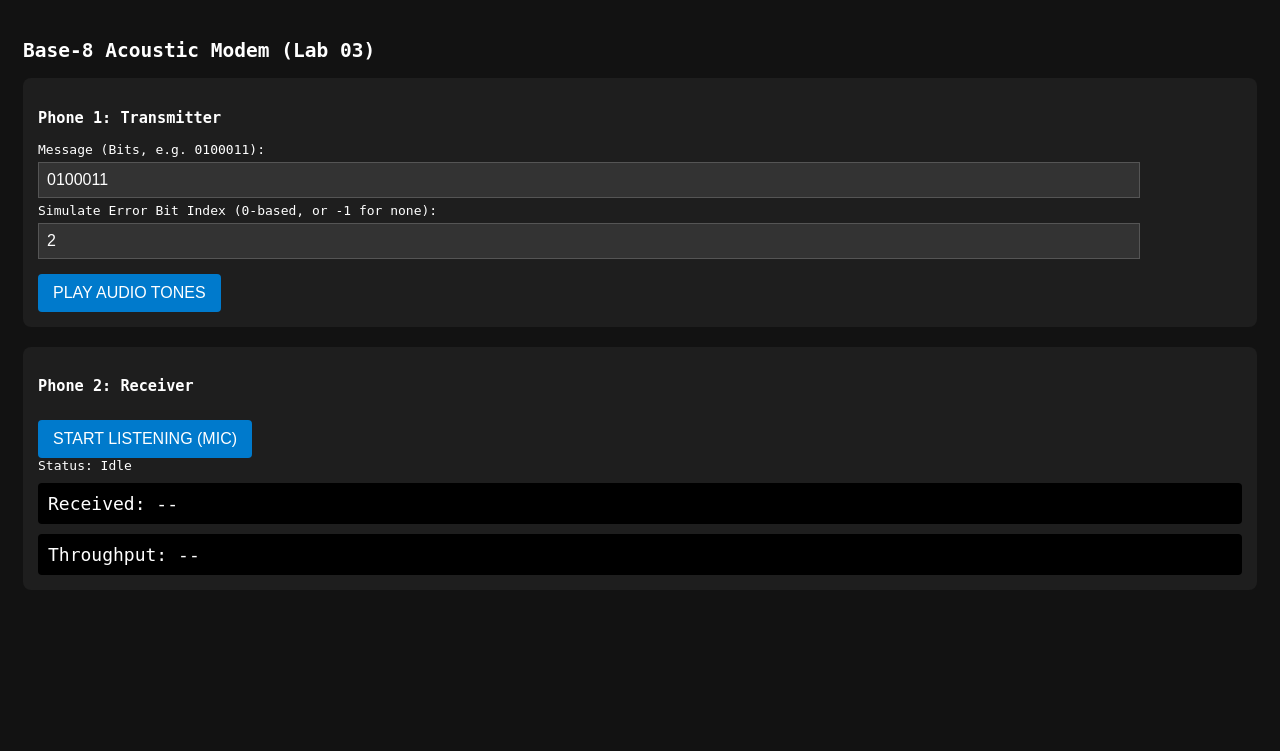
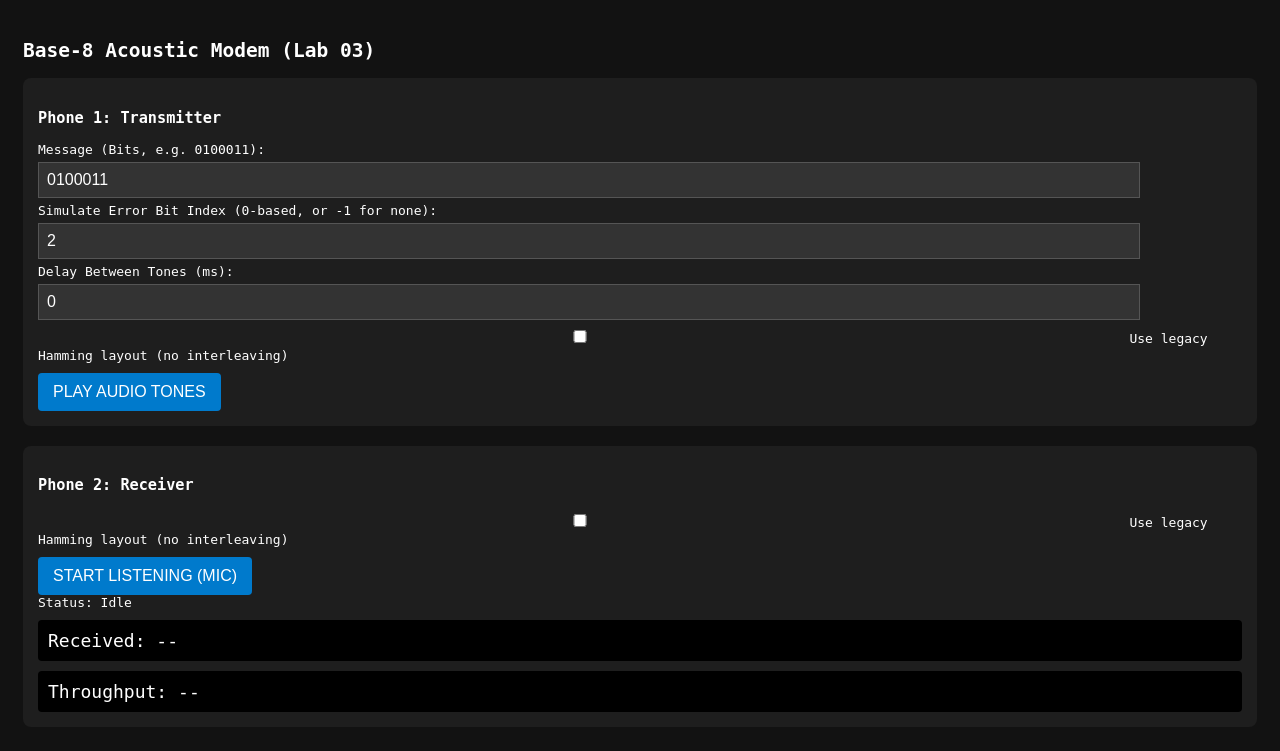
Before and after one commit to Hellrider777/network_lab_telecom_project, a Flask app: page / in a window 1280 px wide. Shown: the top 751 px of the page. Run offline with Flask 3, Linux system fonts and the light colour scheme.

Commit message:
final_done

```diff
--- a/app.py
+++ b/app.py
@@ -2,11 +2,22 @@ from flask import Flask, render_template, jsonify, request
 
 app = Flask(__name__)
 
-FREQS = [1200, 1400, 1600, 1800, 2000, 2200, 2400, 2600]
+# 9 tones instead of 8: differential encoding forbids a "no change" step
+# (see transmit()), leaving exactly 8 valid non-zero steps around a 9-tone
+# circle — log2(8) = 3 bits/tone, the same rate as plain absolute encoding,
+# with no dedicated sync tone needed since every step guarantees a change.
+# This differential tone mapping is always used, regardless of the `legacy`
+# flag below — legacy only switches the Hamming block layout.
+FREQS = [1200, 1400, 1600, 1800, 2000, 2200, 2400, 2600, 2800]
 START_TONE = 3000
 STOP_TONE = 3400
-SYNC_TONE = 800
 TONE_DUR = 0.20
+
+# Number of Hamming(7,4) blocks per interleave group. Differential decoding
+# turns one mis-heard tone into two consecutive corrupted 3-bit chunks (see
+# interleave_blocks below); a depth of 6 spaces same-block bits far enough
+# apart that a corrupted 6-bit (2-tone) window can never touch one block twice.
+INTERLEAVE_DEPTH = 6
 
 
 def encode_hamming74(bits4):
@@ -34,6 +45,25 @@ def decode_hamming74(bits7):
     return data_bits, err_pos - 1
 
 
+def interleave_blocks(blocks):
+    # Column-major reorder: bit i of every block, then bit i+1 of every
+    # block, etc. Bits from the same original block end up spaced
+    # len(blocks) positions apart in the output instead of adjacent.
+    return ''.join(''.join(block[col] for block in blocks) for col in range(7))
+
+
+def deinterleave_bits(bits, depth):
+    # Inverse of interleave_blocks: reconstructs `depth` 7-bit codewords
+    # from a column-major-interleaved bitstream of length depth*7.
+    blocks = [''] * depth
+    idx = 0
+    for _col in range(7):
+        for row in range(depth):
+            blocks[row] += bits[idx]
+            idx += 1
+    return blocks
+
+
 @app.route('/')
 def index():
     return render_template('index.html')
@@ -41,15 +71,19 @@ def index():
 
 @app.route('/api/config')
 def config():
-    return jsonify(freqs=FREQS, startTone=START_TONE, stopTone=STOP_TONE, syncTone=SYNC_TONE, toneDur=TONE_DUR)
+    return jsonify(freqs=FREQS, startTone=START_TONE, stopTone=STOP_TONE, toneDur=TONE_DUR)
 
 
 @app.route('/api/transmit', methods=['POST'])
 def transmit():
-    # Encodes message with Hamming(7,4), introduces error, converts to frequency sequence
+    # Encodes message with Hamming(7,4) blocks, laid out either interleaved
+    # (default — protects against differential decoding's error-doubling)
+    # or plain/legacy (the original block-per-block layout, for comparison),
+    # then maps the result onto the same differential 9-ary tone sequence.
     data = request.get_json(force=True)
     raw = (data.get('bits') or '').strip()
     err_idx = int(data.get('errIdx', -1))
+    legacy = bool(data.get('legacy'))
 
     if not raw or any(c not in '01' for c in raw):
         return jsonify(error='Message must be a non-empty string of 0/1 bits'), 400
@@ -57,7 +91,16 @@ def transmit():
     while len(raw) % 4 != 0:
         raw += '0'
 
-    encoded = ''.join(encode_hamming74(raw[i:i + 4]) for i in range(0, len(raw), 4))
+    if legacy:
+        encoded = ''.join(encode_hamming74(raw[i:i + 4]) for i in range(0, len(raw), 4))
+    else:
+        hamming_blocks = [encode_hamming74(raw[i:i + 4]) for i in range(0, len(raw), 4)]
+        while len(hamming_blocks) % INTERLEAVE_DEPTH != 0:
+            hamming_blocks.append(encode_hamming74('0000'))
+        encoded = ''.join(
+            interleave_blocks(hamming_blocks[i:i + INTERLEAVE_DEPTH])
+            for i in range(0, len(hamming_blocks), INTERLEAVE_DEPTH)
+        )
 
     bits = list(encoded)
     if 0 <= err_idx < len(bits):
@@ -67,15 +110,16 @@ def transmit():
     while len(final_bitstream) % 3 != 0:
         final_bitstream += '0'
 
-    # A SYNC tone precedes every data tone so the receiver always sees a
-    # frequency edge before each symbol, even when two symbols in a row
-    # carry the same octal value (which would otherwise be indistinguishable
-    # from one long tone).
+    # 9-ary differential mapping: each 3-bit chunk (0-7) selects a non-zero
+    # step (1-8) around the 9-tone circle, so consecutive tones are always
+    # different — no dedicated sync tone required, in either layout mode.
+    n = len(FREQS)
+    index = 0  # reference point the receiver also starts from
     sequence = [START_TONE]
     for i in range(0, len(final_bitstream), 3):
-        octal_val = int(final_bitstream[i:i + 3], 2)
-        sequence.append(SYNC_TONE)
-        sequence.append(FREQS[octal_val])
+        step = int(final_bitstream[i:i + 3], 2) + 1
+        index = (index + step) % n
+        sequence.append(FREQS[index])
     sequence.append(STOP_TONE)
 
     return jsonify(sequence=sequence, encodedBits=encoded, finalBitstream=final_bitstream)
@@ -83,21 +127,46 @@ def transmit():
 
 @app.route('/api/receive', methods=['POST'])
 def receive():
-    # Decodes frequency sequence to Hamming blocks, corrects errors
+    # Recovers steps from consecutive tone indices (always differential),
+    # then decodes Hamming blocks using whichever layout matches how they
+    # were sent (interleaved by default, or plain/legacy).
     data = request.get_json(force=True)
-    octal_array = data.get('octalArray') or []
+    tone_indices = data.get('toneIndices') or []
+    legacy = bool(data.get('legacy'))
 
-    raw_bitstream = ''.join(format(int(n), '03b') for n in octal_array)
+    n = len(FREQS)
+    raw_bitstream = ''
+    prev = 0
+    for idx in tone_indices:
+        step = (int(idx) - prev) % n
+        # step should always be 1-8 by construction; guard against a stray
+        # step=0 from a genuine misdetected/duplicate tone read
+        value = (step - 1) % 8
+        raw_bitstream += format(value, '03b')
+        prev = int(idx)
 
     decoded_message = ''
     error_index = -1
 
-    for i in range(0, len(raw_bitstream) - 6, 7):
-        block = raw_bitstream[i:i + 7]
-        data_bits, err_in_block = decode_hamming74(block)
-        decoded_message += data_bits
-        if err_in_block != -1:
-            error_index = i + err_in_block
+    if legacy:
+        for i in range(0, len(raw_bitstream) - 6, 7):
+            block = raw_bitstream[i:i + 7]
+            data_bits, err_in_block = decode_hamming74(block)
+            decoded_message += data_bits
+            if err_in_block != -1:
+                error_index = i + err_in_block
+    else:
+        group_bits = 7 * INTERLEAVE_DEPTH
+        block_num = 0
+        for g in range(0, len(raw_bitstream) - group_bits + 1, group_bits):
+            group = raw_bitstream[g:g + group_bits]
+            blocks = deinterleave_bits(group, INTERLEAVE_DEPTH)
+            for block in blocks:
+                data_bits, err_in_block = decode_hamming74(block)
+                decoded_message += data_bits
+                if err_in_block != -1:
+                    error_index = block_num * 4
+                block_num += 1
 
     return jsonify(decodedMessage=decoded_message, errorIndex=error_index)
 
--- a/static/app.js
+++ b/static/app.js
@@ -34,11 +34,13 @@ async function transmitMessage() {
 
   const bits = document.getElementById('txMsg').value.trim();
   const errIdx = parseInt(document.getElementById('txErr').value, 10);
+  const delaySec = Math.max(0, parseInt(document.getElementById('txDelay').value, 10) || 0) / 1000;
+  const legacy = document.getElementById('txLegacy').checked;
 
   const res = await fetch('/api/transmit', {
     method: 'POST',
     headers: { 'Content-Type': 'application/json' },
-    body: JSON.stringify({ bits, errIdx })
+    body: JSON.stringify({ bits, errIdx, legacy })
   });
 
   if (!res.ok) {
@@ -49,6 +51,10 @@ async function transmitMessage() {
 
   const { sequence } = await res.json();
 
+  // The receiver detects tones by their acoustic presence (frequency held
+  // steady for a few frames) rather than by sampling a fixed clock, and the
+  // differential tone encoding guarantees a frequency edge before every
+  // symbol — so it never needs to be told this delay; any gap here just works.
   let now = ctx.currentTime;
   sequence.forEach((freq) => {
     const osc = ctx.createOscillator();
@@ -65,7 +71,7 @@ async function transmitMessage() {
 
     osc.start(now);
     osc.stop(now + cfg.toneDur);
-    now += cfg.toneDur;
+    now += cfg.toneDur + delaySec;
   });
 }
 
@@ -90,7 +96,7 @@ async function startListening() {
   let toneHoldCount = 0;
 
   function matchTone(freq) {
-    const all = [...cfg.freqs, cfg.startTone, cfg.stopTone, cfg.syncTone];
+    const all = [...cfg.freqs, cfg.startTone, cfg.stopTone];
     for (const f of all) {
       if (Math.abs(f - freq) < 45) return f; // 45 Hz tolerance window
     }
@@ -106,15 +112,14 @@ async function startListening() {
     } else if (freq === cfg.stopTone) {
       document.getElementById('rxStatus').innerText = 'Status: Frame Received. Processing...';
       decodeFrame(detectedTones);
-    } else if (freq === cfg.syncTone) {
-      // Sync marker only — sent before every data tone so that two
-      // consecutive identical symbols are always separated by a frequency
-      // edge (otherwise they'd be indistinguishable from one long tone).
     } else {
-      const octalVal = cfg.freqs.indexOf(freq);
-      if (octalVal !== -1) {
+      // Every non-start/stop tone is a data tone now — differential
+      // encoding guarantees it always differs from the previous tone, so
+      // there's no separate sync marker to filter out.
+      const toneIdx = cfg.freqs.indexOf(freq);
+      if (toneIdx !== -1) {
         if (rxDataStartTime === null) rxDataStartTime = ctx.currentTime; // first data tone
-        detectedTones.push(octalVal);
+        detectedTones.push(toneIdx);
         rxLastBitTime = ctx.currentTime; // moment this data tone was confirmed
       }
     }
@@ -151,17 +156,24 @@ async function startListening() {
           toneHoldCount = 0;
         }
       }
+    } else {
+      // Silence (e.g. a configurable inter-tone delay on the sender) is
+      // itself a symbol boundary — treat it as such rather than letting
+      // stale hold state carry across the gap.
+      lastDetectedFreq = 0;
+      toneHoldCount = 0;
     }
     requestAnimationFrame(processAudio);
   }
   processAudio();
 }
 
-async function decodeFrame(octalArray) {
+async function decodeFrame(toneIndices) {
+  const legacy = document.getElementById('rxLegacy').checked;
   const res = await fetch('/api/receive', {
     method: 'POST',
     headers: { 'Content-Type': 'application/json' },
-    body: JSON.stringify({ octalArray })
+    body: JSON.stringify({ toneIndices, legacy })
   });
   const { decodedMessage, errorIndex } = await res.json();
 
@@ -179,7 +191,7 @@ async function decodeFrame(octalArray) {
   const throughputEl = document.getElementById('rxThroughput');
   if (throughputEl) {
     if (rxDataStartTime !== null && rxLastBitTime !== null && rxLastBitTime > rxDataStartTime) {
-      const bitCount = octalArray.length * 3; // 3 bits per detected tone
+      const bitCount = toneIndices.length * 3; // 3 bits per detected tone
       const seconds = rxLastBitTime - rxDataStartTime;
       const bps = bitCount / seconds;
       throughputEl.innerText = `Throughput: ${bitCount} bits / ${seconds.toFixed(3)}s = ${bps.toFixed(2)} bps`;
--- a/templates/index.html
+++ b/templates/index.html
@@ -19,12 +19,18 @@
     <label>Simulate Error Bit Index (0-based, or -1 for none):</label><br>
     <input type="number" id="txErr" value="2"><br>
 
+    <label>Delay Between Tones (ms):</label><br>
+    <input type="number" id="txDelay" value="0" min="0"><br>
+
+    <label><input type="checkbox" id="txLegacy"> Use legacy Hamming layout (no interleaving)</label><br>
+
     <button id="txBtn">PLAY AUDIO TONES</button>
   </div>
 
   <!-- RECEIVER SECTION -->
   <div class="card">
     <h3>Phone 2: Receiver</h3>
+    <label><input type="checkbox" id="rxLegacy"> Use legacy Hamming layout (no interleaving)</label><br>
     <button id="rxBtn">START LISTENING (MIC)</button>
     <div id="rxStatus">Status: Idle</div>
     <div class="output" id="rxOutput">Received: --</div>
```
